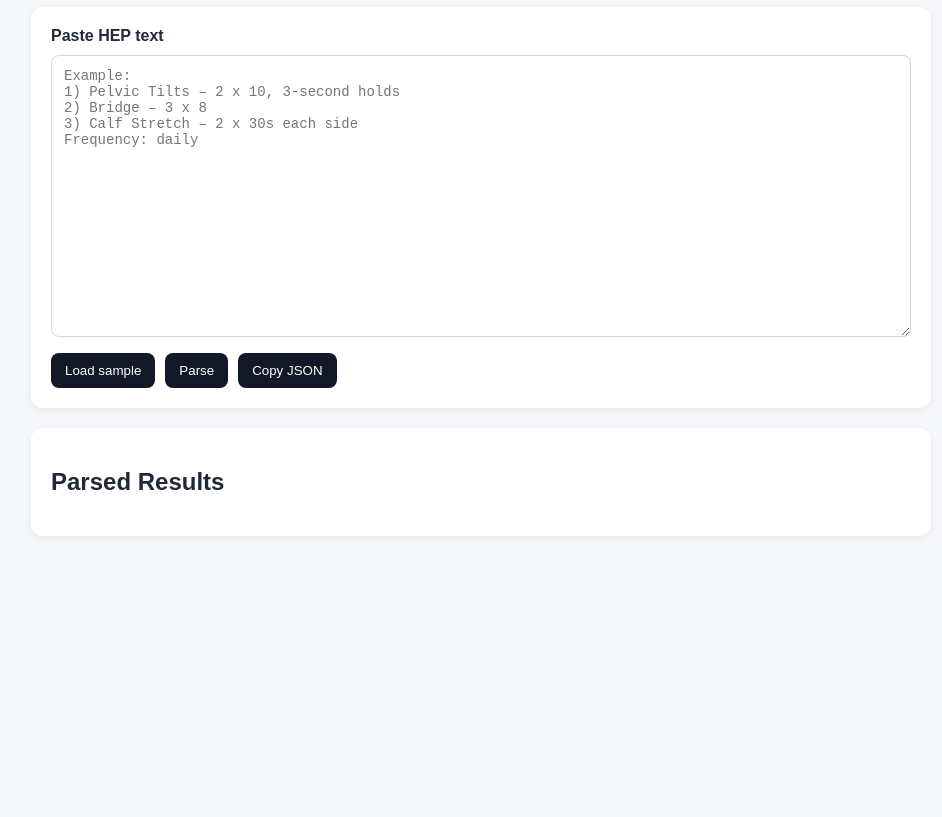
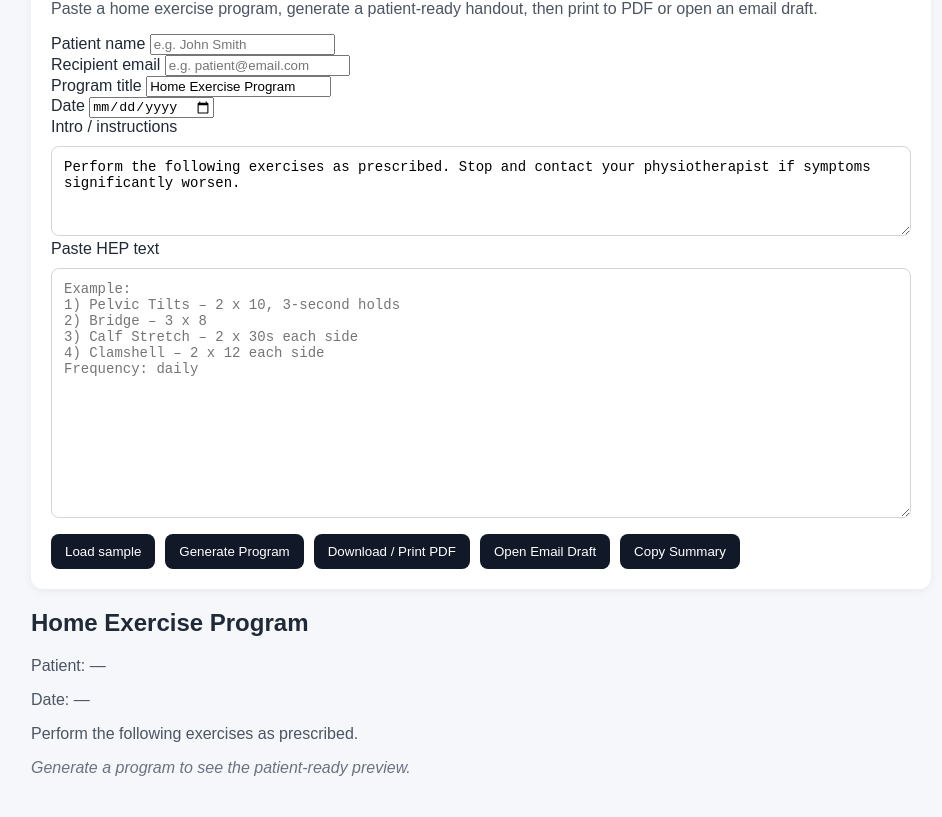
Before and after one commit to nickstergiadis/hep-text-parser, a plain HTML site: page index.html in a window 1280 px wide. Shown: the part 116-933 px from the top of the page, without its empty margins (159-1101 px from the left). Before the commit the page ends 800 px from the top, so only its background shows below. Drawn offline with Linux system fonts and the light colour scheme.

Commit message:
Update index.html

```diff
--- a/index.html
+++ b/index.html
@@ -3,33 +3,80 @@
 <head>
   <meta charset="UTF-8" />
   <meta name="viewport" content="width=device-width, initial-scale=1.0" />
-  <title>HEP Text Parser</title>
+  <title>HEP Program Generator</title>
   <link rel="stylesheet" href="style.css" />
 </head>
 <body>
   <main class="container">
-    <h1>HEP Text Parser</h1>
-    <p>Paste a home exercise program below and parse it into structured items.</p>
+    <section class="card no-print">
+      <h1>HEP Program Generator</h1>
+      <p class="subtitle">
+        Paste a home exercise program, generate a patient-ready handout, then print to PDF or open an email draft.
+      </p>
 
-    <div class="card">
-      <label for="inputText"><strong>Paste HEP text</strong></label>
-      <textarea id="inputText" rows="16" placeholder="Example:
+      <div class="grid">
+        <div>
+          <label for="patientName">Patient name</label>
+          <input id="patientName" type="text" placeholder="e.g. John Smith" />
+        </div>
+
+        <div>
+          <label for="recipientEmail">Recipient email</label>
+          <input id="recipientEmail" type="email" placeholder="e.g. patient@email.com" />
+        </div>
+
+        <div>
+          <label for="programTitle">Program title</label>
+          <input id="programTitle" type="text" value="Home Exercise Program" />
+        </div>
+
+        <div>
+          <label for="programDate">Date</label>
+          <input id="programDate" type="date" />
+        </div>
+      </div>
+
+      <div class="field-block">
+        <label for="introText">Intro / instructions</label>
+        <textarea id="introText" rows="4" placeholder="General instructions for the patient">Perform the following exercises as prescribed. Stop and contact your physiotherapist if symptoms significantly worsen.</textarea>
+      </div>
+
+      <div class="field-block">
+        <label for="inputText">Paste HEP text</label>
+        <textarea id="inputText" rows="14" placeholder="Example:
 1) Pelvic Tilts – 2 x 10, 3-second holds
 2) Bridge – 3 x 8
 3) Calf Stretch – 2 x 30s each side
+4) Clamshell – 2 x 12 each side
 Frequency: daily"></textarea>
+      </div>
 
       <div class="button-row">
-        <button id="sampleBtn">Load sample</button>
-        <button id="parseBtn">Parse</button>
-        <button id="copyJsonBtn">Copy JSON</button>
+        <button id="sampleBtn" type="button">Load sample</button>
+        <button id="generateBtn" type="button">Generate Program</button>
+        <button id="printBtn" type="button">Download / Print PDF</button>
+        <button id="emailBtn" type="button">Open Email Draft</button>
+        <button id="copySummaryBtn" type="button">Copy Summary</button>
       </div>
-    </div>
+    </section>
 
-    <div class="card">
-      <h2>Parsed Results</h2>
-      <div id="results"></div>
-    </div>
+    <section id="programPreview" class="program-sheet">
+      <div class="program-header">
+        <div>
+          <h2 id="previewTitle">Home Exercise Program</h2>
+          <p id="previewPatient" class="muted">Patient: —</p>
+          <p id="previewDate" class="muted">Date: —</p>
+        </div>
+      </div>
+
+      <div class="intro-box">
+        <p id="previewIntro">Perform the following exercises as prescribed.</p>
+      </div>
+
+      <div id="exerciseList" class="exercise-list">
+        <p class="empty">Generate a program to see the patient-ready preview.</p>
+      </div>
+    </section>
   </main>
 
   <script src="app.js"></script>
```
